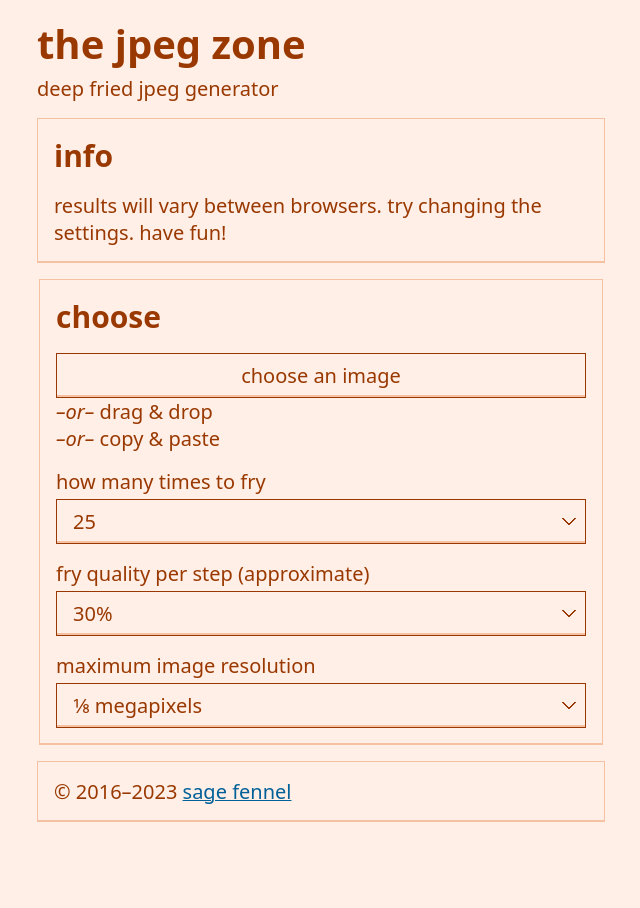
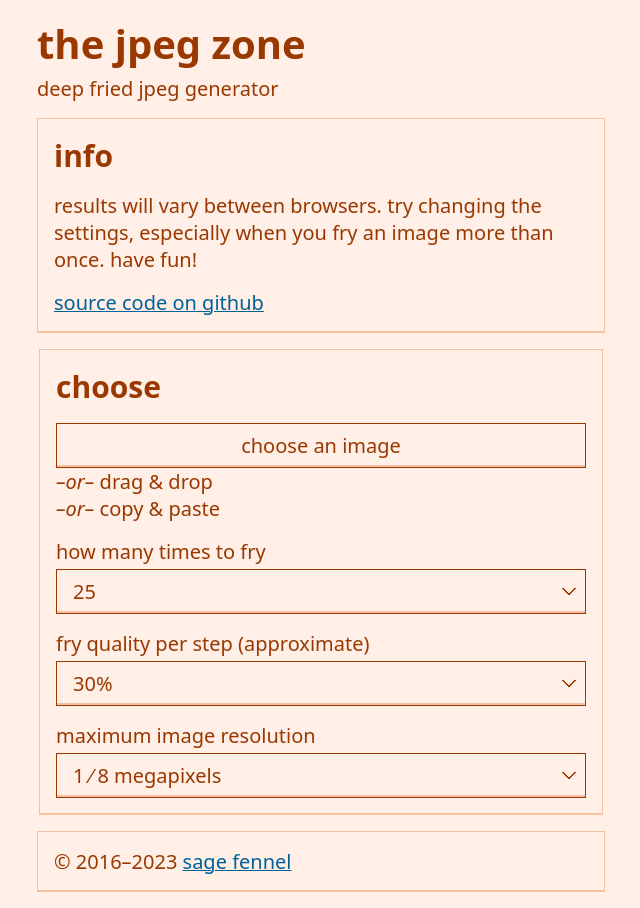
Before and after one commit to wavebeem/the-jpeg-zone, a plain HTML site: page site/index.html in a window 1280 px wide. Shown: the whole page, without its empty margins (319-959 px from the left). Before the commit the page ends 838 px from the top, so only its background shows below. Drawn offline with Linux system fonts and the light colour scheme.

Commit message:
more updates

```diff
--- a/site/index.html
+++ b/site/index.html
@@ -25,8 +25,16 @@
       <div class="bit-card box">
         <h2 class="margin0">info</h2>
         <p class="margin0">
-          results will vary between browsers. try changing the settings. have
-          fun!
+          results will vary between browsers. try changing the settings,
+          especially when you fry an image more than once. have fun!
+        </p>
+        <p class="margin0">
+          <a
+            href="https://github.com/wavebeem/the-jpeg-zone"
+            target="github"
+            class="bit-link"
+            >source code on github</a
+          >
         </p>
       </div>
 
@@ -90,11 +98,11 @@
           <label class="box gap1"
             >maximum image resolution
             <select id="fry-size" class="bit-select">
-              <option value="0.0625">1&frasl;16 megapixels</option>
-              <option value="0.125">1&frasl;8 megapixels</option>
-              <option value="0.25">1&frasl;4 megapixels</option>
-              <option value="0.5">1&frasl;2 megapixel</option>
-              <option value="1">1 megapixel (1000&times;1000)</option>
+              <option value="0.0625">1&nbsp;&frasl;&nbsp;16 megapixels</option>
+              <option value="0.125">1&nbsp;&frasl;&nbsp;8 megapixels</option>
+              <option value="0.25">1&nbsp;&frasl;&nbsp;4 megapixels</option>
+              <option value="0.5">1&nbsp;&frasl;&nbsp;2 megapixel</option>
+              <option value="1">1 megapixel (1000&times;1000 pixels)</option>
               <option value="Infinity">original</option>
             </select>
           </label>
@@ -105,6 +113,7 @@
         <h2 class="margin0">result</h2>
         <a id="download-link" class="bit-button">download</a>
         <div id="file-output-container" class="bit-box"></div>
+        <button id="fry-it-again" class="bit-button">fry it again</button>
       </div>
     </jpeg-app>
     <footer class="bit-card">
--- a/site/jpeg-app.js
+++ b/site/jpeg-app.js
@@ -88,6 +88,11 @@ class JpegApp extends HTMLElement {
     }
     if (type === "click" && id === "file-input") {
       this.#$("#file-input-real").click();
+      return;
+    }
+    if (type === "click" && id === "fry-it-again") {
+      this.#inputImage = this.#outputImage;
+      this.#render();
       return;
     }
     if (type === "change" && id === "file-input-real") {
@@ -221,7 +226,7 @@ class JpegApp extends HTMLElement {
     outputArea.hidden = false;
     const downloadLink = this.#$("#download-link");
     downloadLink.download = `${this.#filename}.jpg`;
-    downloadLink.href = this.#outputImage.href;
+    downloadLink.href = this.#outputImage.src;
     const fileOutputContainer = this.#$("#file-output-container");
     fileOutputContainer.innerHTML = "";
     fileOutputContainer.append(this.#outputImage);
```
Also changed, not shown: CHANGELOG.md, README.md.
